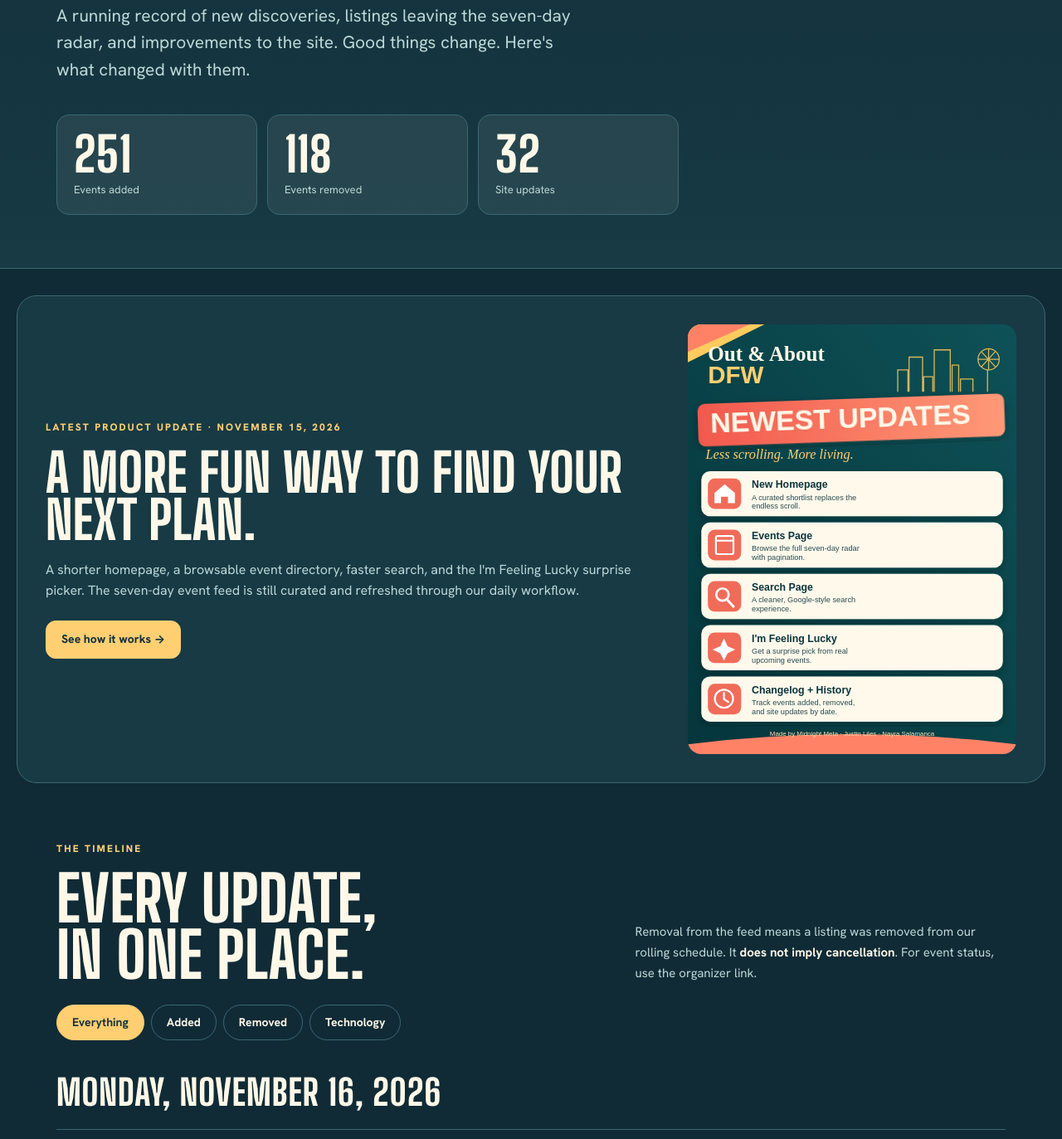
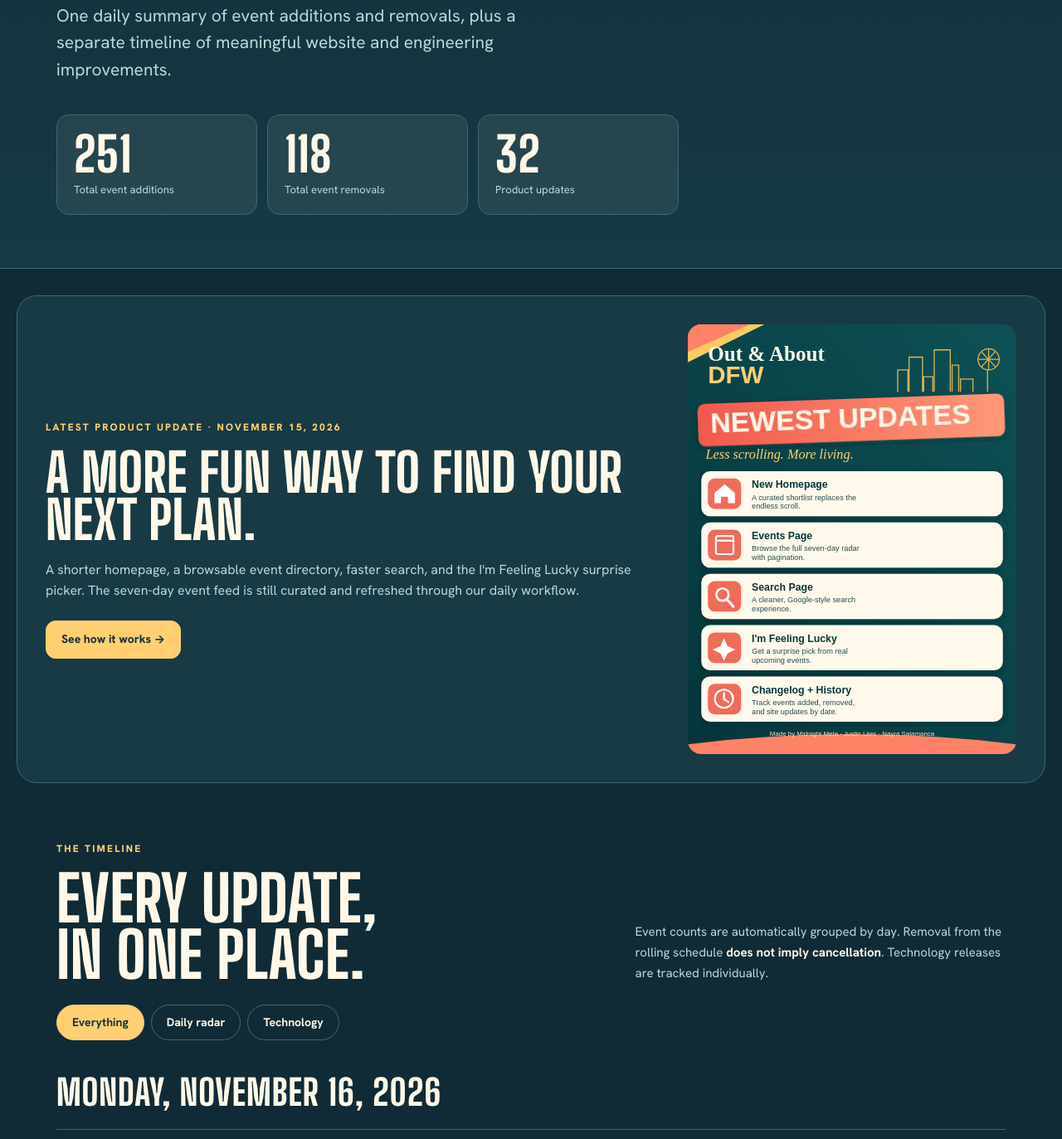
Before and after one commit to justinliles/dfw-after-dark, a plain HTML site: page changelog.html in a window 1280 px wide. Shown: the part 473-1846 px from the top of the page at 83% size. Drawn offline with Linux system fonts and the light colour scheme.

Commit message:
Simplify changelog filters and explain daily radar counts

```diff
--- a/changelog.html
+++ b/changelog.html
@@ -5,7 +5,7 @@
 <meta name="viewport" content="width=device-width,initial-scale=1">
 <meta name="theme-color" content="#102B36">
 <title>Changelog | Out & About DFW</title>
-<meta name="description" content="See what is new on Out & About DFW: events added to or removed from the seven-day radar, plus improvements to the website.">
+<meta name="description" content="Daily event totals and meaningful product and engineering improvements on Out & About DFW.">
 <link rel="canonical" href="https://dfwdaily.midnightmeta.dev/changelog.html">
 <meta property="og:title" content="What’s New | Out & About DFW">
 <meta property="og:url" content="https://dfwdaily.midnightmeta.dev/changelog.html">
@@ -26,11 +26,11 @@
     <div class="wrap">
       <p class="change-eyebrow">BEHIND THE RADAR / OPEN CHANGE HISTORY</p>
       <h1>WHAT'S<br><span>NEW?</span></h1>
-      <p class="change-intro">A running record of new discoveries, listings leaving the seven-day radar, and improvements to the site. Good things change. Here's what changed with them.</p>
+      <p class="change-intro">One daily summary of event additions and removals, plus a separate timeline of meaningful website and engineering improvements.</p>
       <div class="change-summary" id="summary" aria-live="polite">
-        <div class="change-stat"><strong id="added-count">—</strong><span>Events added</span></div>
-        <div class="change-stat"><strong id="removed-count">—</strong><span>Events removed</span></div>
-        <div class="change-stat"><strong id="tech-count">—</strong><span>Site updates</span></div>
+        <div class="change-stat"><strong id="added-count">—</strong><span>Total event additions</span></div>
+        <div class="change-stat"><strong id="removed-count">—</strong><span>Total event removals</span></div>
+        <div class="change-stat"><strong id="tech-count">—</strong><span>Product updates</span></div>
       </div>
     </div>
   </section>
@@ -45,12 +45,11 @@
   <section class="wrap change-content">
     <div class="change-heading">
       <div><p class="change-eyebrow">THE TIMELINE</p><h2>Every update,<br>in one place.</h2></div>
-      <p>Removal from the feed means a listing was removed from our rolling schedule. It <strong>does not imply cancellation</strong>. For event status, use the organizer link.</p>
+      <p>Event counts are automatically grouped by day. Removal from the rolling schedule <strong>does not imply cancellation</strong>. Technology releases are tracked individually.</p>
     </div>
     <div class="change-filters" role="group" aria-label="Filter changelog">
       <button type="button" class="change-chip" data-filter="all" aria-pressed="true">Everything</button>
-      <button type="button" class="change-chip" data-filter="added" aria-pressed="false">Added</button>
-      <button type="button" class="change-chip" data-filter="removed" aria-pressed="false">Removed</button>
+      <button type="button" class="change-chip" data-filter="daily" aria-pressed="false">Daily radar</button>
       <button type="button" class="change-chip" data-filter="technology" aria-pressed="false">Technology</button>
     </div>
     <div id="change-list" class="change-list" aria-live="polite"><p class="change-message">Loading change history…</p></div>
```
